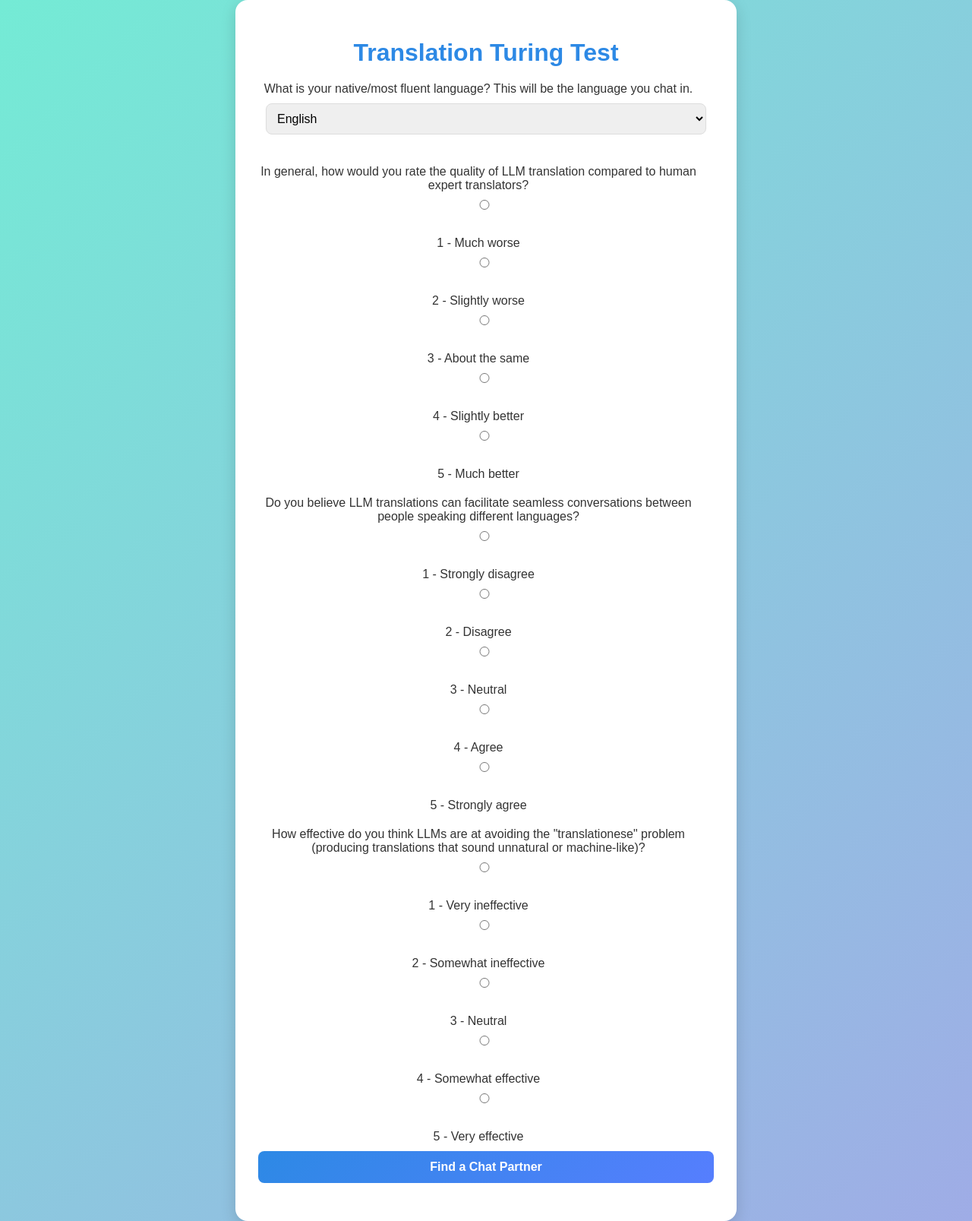
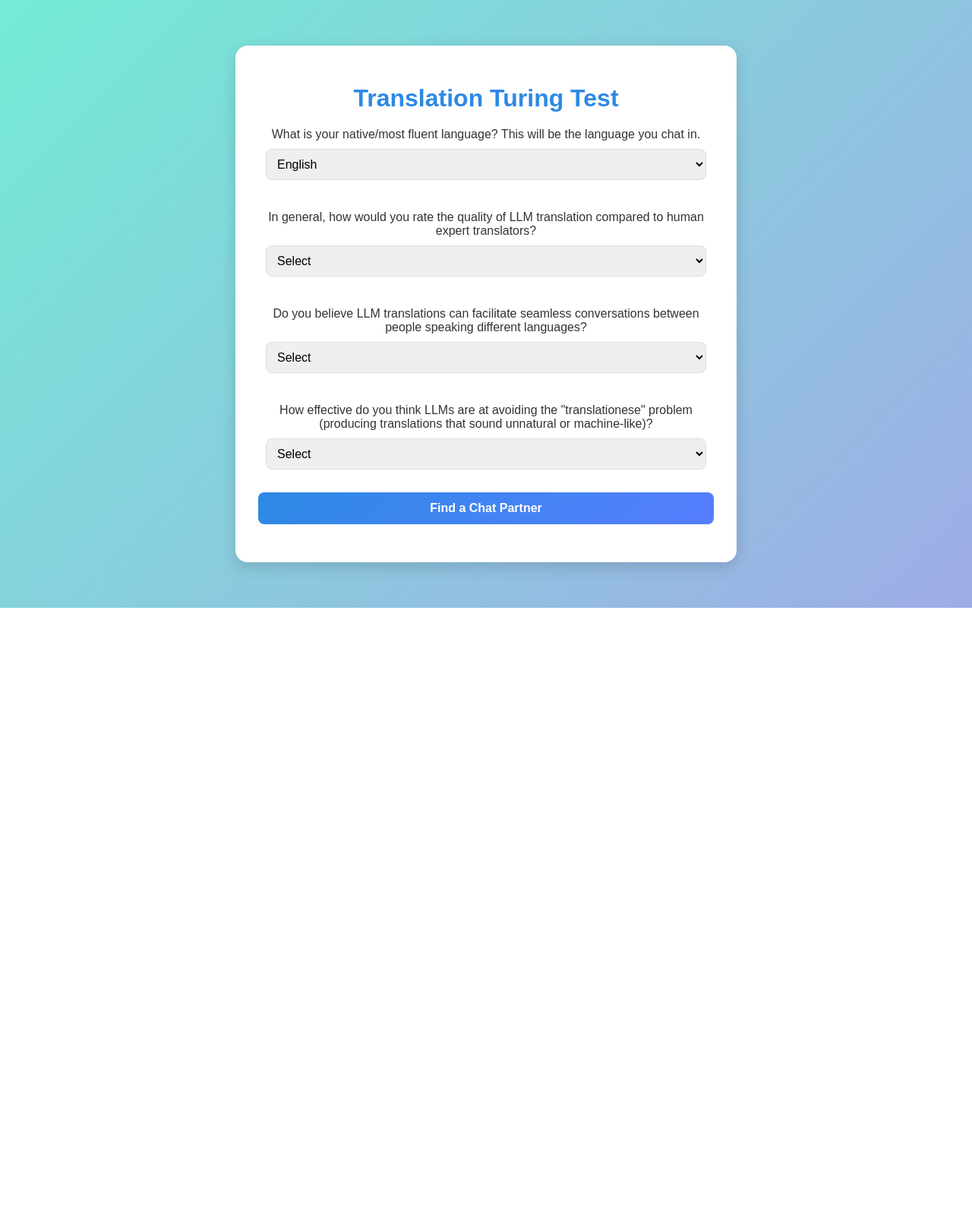
Before and after one commit to anshika-agarwal/llm-translation, a Python web app: template templates/index.html in a window 1280 px wide. Shown: the whole page at 76% size. After the commit the page ends 800 px from the top, so only its background shows below. Run offline with Jinja, Linux system fonts and the light colour scheme; the template is opened without the code that fills it, so the values that code supplies are empty.

Commit message:
restore files

```diff
--- a/templates/index.html
+++ b/templates/index.html
@@ -121,16 +121,10 @@
             margin-top: 20px; /* Adds spacing between questions */
         }
 
-        input[type="radio"] {
-            margin-right: 10px; /* Adds spacing between the radio button and label */
-            vertical-align: middle; /* Aligns the radio button with the text */
+        #survey select {
+            margin-top: 10px; /* Adds spacing between the label and select dropdown */
+            margin-bottom: 20px; /* Ensures spacing after each dropdown */
         }
-
-        label {
-            display: inline-block; /* Ensures the label stays inline with the button */
-            margin-right: 20px; /* Adds spacing between each option */
-        }
-
 
         #language-selection label {
             display: block;
@@ -171,65 +165,41 @@
 
         <!-- Language Selection -->
         <div id="language-selection">
-            <label for="language">
-                What is your native/most fluent language? This will be the language you chat in.
-            </label>
+            <label for="language">What is your native/most fluent language? This will be the language you chat in.</label>
             <select id="language">
                 <option value="english">English</option>
                 <option value="chinese">Chinese</option>
             </select>
 
-            <!-- Question 1 -->
-            <label for="question1">
-                In general, how would you rate the quality of LLM translation compared to human expert translators?
-            </label>
-            <div id="question1">
-                <input type="radio" id="q1-1" name="question1" value="1">
-                <label for="q1-1">1 - Much worse</label>
-                <input type="radio" id="q1-2" name="question1" value="2">
-                <label for="q1-2">2 - Slightly worse</label>
-                <input type="radio" id="q1-3" name="question1" value="3">
-                <label for="q1-3">3 - About the same</label>
-                <input type="radio" id="q1-4" name="question1" value="4">
-                <label for="q1-4">4 - Slightly better</label>
-                <input type="radio" id="q1-5" name="question1" value="5">
-                <label for="q1-5">5 - Much better</label>
-            </div>
+            <label for="question1">In general, how would you rate the quality of LLM translation compared to human expert translators?</label>
+            <select id="question1">
+                <option value="" disabled selected>Select</option>
+                <option value="1">Much worse</option>
+                <option value="2">Slightly worse</option>
+                <option value="3">About the same</option>
+                <option value="4">Slightly better</option>
+                <option value="5">Much better</option>
+            </select>
 
-            <!-- Question 2 -->
-            <label for="question2">
-                Do you believe LLM translations can facilitate seamless conversations between people speaking different languages?
-            </label>
-            <div id="question2">
-                <input type="radio" id="q2-1" name="question2" value="1">
-                <label for="q2-1">1 - Strongly disagree</label>
-                <input type="radio" id="q2-2" name="question2" value="2">
-                <label for="q2-2">2 - Disagree</label>
-                <input type="radio" id="q2-3" name="question2" value="3">
-                <label for="q2-3">3 - Neutral</label>
-                <input type="radio" id="q2-4" name="question2" value="4">
-                <label for="q2-4">4 - Agree</label>
-                <input type="radio" id="q2-5" name="question2" value="5">
-                <label for="q2-5">5 - Strongly agree</label>
-            </div>
+            <label for="question2">Do you believe LLM translations can facilitate seamless conversations between people speaking different languages?</label>
+            <select id="question2">
+                <option value="" disabled selected>Select</option>
+                <option value="1">Strongly disagree</option>
+                <option value="2">Disagree</option>
+                <option value="3">Neutral</option>
+                <option value="4">Agree</option>
+                <option value="5">Strongly agree</option>
+            </select>
 
-            <!-- Question 3 -->
-            <label for="question3">
-                How effective do you think LLMs are at avoiding the "translationese" problem (producing translations that sound unnatural or machine-like)?
-            </label>
-            <div id="question3">
-                <input type="radio" id="q3-1" name="question3" value="1">
-                <label for="q3-1">1 - Very ineffective</label>
-                <input type="radio" id="q3-2" name="question3" value="2">
-                <label for="q3-2">2 - Somewhat ineffective</label>
-                <input type="radio" id="q3-3" name="question3" value="3">
-                <label for="q3-3">3 - Neutral</label>
-                <input type="radio" id="q3-4" name="question3" value="4">
-                <label for="q3-4">4 - Somewhat effective</label>
-                <input type="radio" id="q3-5" name="question3" value="5">
-                <label for="q3-5">5 - Very effective</label>
-            </div>
-
+            <label for="question3">How effective do you think LLMs are at avoiding the "translationese" problem (producing translations that sound unnatural or machine-like)?</label>
+            <select id="question3">
+                <option value="" disabled selected>Select</option>
+                <option value="1">Very ineffective</option>
+                <option value="2">Somewhat ineffective</option>
+                <option value="3">Neutral</option>
+                <option value="4">Somewhat effective</option>
+                <option value="5">Very effective</option>
+            </select>
             <button onclick="findPair()">Find a Chat Partner</button>
         </div>
 
@@ -247,24 +217,46 @@
         <!-- Survey Section -->
         <div id="survey">
             <h3>Survey</h3>
-            <label>
-                How would you rate your conversation on engagement, where 1 is very unengaging and 5 is super engaging?
-            </label>
-            <div id="engagementRating">
-                <input type="radio" id="er-1" name="engagementRating" value="1">
-                <label for="er-1">1</label>
-                <input type="radio" id="er-2" name="engagementRating" value="2">
-                <label for="er-2">2</label>
-                <input type="radio" id="er-3" name="engagementRating" value="3">
-                <label for="er-3">3</label>
-                <input type="radio" id="er-4" name="engagementRating" value="4">
-                <label for="er-4">4</label>
-                <input type="radio" id="er-5" name="engagementRating" value="5">
-                <label for="er-5">5</label>
-            </div>
+            <label>How would you rate your conversation on engagement, where 1 is very unengaging and 5 is super engaging?</label>
+            <select id="engagementRating">
+                <option value="" disabled selected>Select</option>
+                <option value="1">1</option>
+                <option value="2">2</option>
+                <option value="3">3</option>
+                <option value="4">4</option>
+                <option value="5">5</option>
+            </select>
 
-            <!-- Similar formatting for Friendliness and Overall Quality -->
-            <!-- Final survey questions -->
+            <label>How would you rate your conversation on friendliness, where 1 is very unfriendly and 5 is super friendly?</label>
+            <select id="friendlinessRating">
+                <option value="" disabled selected>Select</option>
+                <option value="1">1</option>
+                <option value="2">2</option>
+                <option value="3">3</option>
+                <option value="4">4</option>
+                <option value="5">5</option>
+            </select>
+
+            <label>How would you rate the conversation quality overall, where 1 is very bad and 5 is very good?</label>
+            <select id="overallRating">
+                <option value="" disabled selected>Select</option>
+                <option value="1">1</option>
+                <option value="2">2</option>
+                <option value="3">3</option>
+                <option value="4">4</option>
+                <option value="5">5</option>
+            </select>
+
+            <label>Do you think you were chatting with a native speaker of the language you chose?</label>
+            <select id="translationRating">
+                <option value="" disabled selected>Select</option>
+                <option value="1">Yes</option>
+                <option value="0">No</option>
+            </select>
+
+            <label>Why did you believe your chat was a native speaker (or why not)?</label>
+            <textarea id="nativeSpeakerReason" rows="4" placeholder="Please share your thoughts here..." style="width: 100%; padding: 10px; border: 1px solid #ddd; border-radius: 8px; margin-top: 5px; margin-bottom: 15px; box-sizing: border-box;"></textarea>
+
             <button onclick="submitSurvey()">Submit Feedback</button>
         </div>
     </div>
@@ -378,13 +370,12 @@
         }
 
         function submitSurvey() {
-            const engagementRating = document.querySelector('input[name="engagementRating"]:checked').value;
-            const friendlinessRating = document.querySelector('input[name="friendlinessRating"]:checked').value;
-            const overallRating = document.querySelector('input[name="overallRating"]:checked').value;
-            const translationRating = document.querySelector('input[name="translationRating"]:checked').value;
-            const nativeSpeakerReason = document.getElementById("nativeSpeakerReason").value;
+            const engagementRating = document.getElementById("engagementRating").value;
+            const friendlinessRating = document.getElementById("friendlinessRating").value;
+            const overallRating = document.getElementById("overallRating").value;
+            const translationRating = document.getElementById("translationRating").value;
 
-            if (!engagementRating || !friendlinessRating || !overallRating || !translationRating || !nativeSpeakerReason) {
+            if (!engagementRating || !friendlinessRating || !overallRating || !translationRating) {
                 alert("Please answer all the survey questions before submitting.");
                 return;
             }
@@ -393,8 +384,7 @@
         Engagement: ${engagementRating}
         Friendliness: ${friendlinessRating}
         Overall Quality: ${overallRating}
-        Native Speaker: ${translationRating === "1" ? "Yes" : "No"}
-        Native Speaker Reason: ${nativeSpeakerReason}`);
+        Native Speaker: ${translationRating === "1" ? "Yes" : "No"}`);
             document.getElementById("survey").style.display = "none";
         }
     </script>
```
